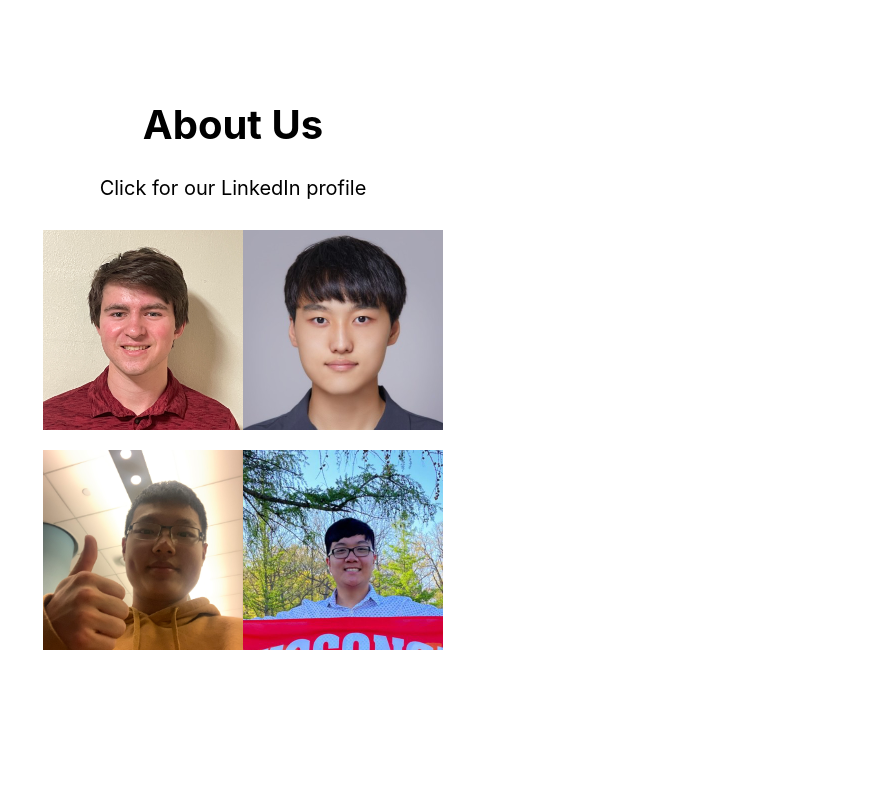
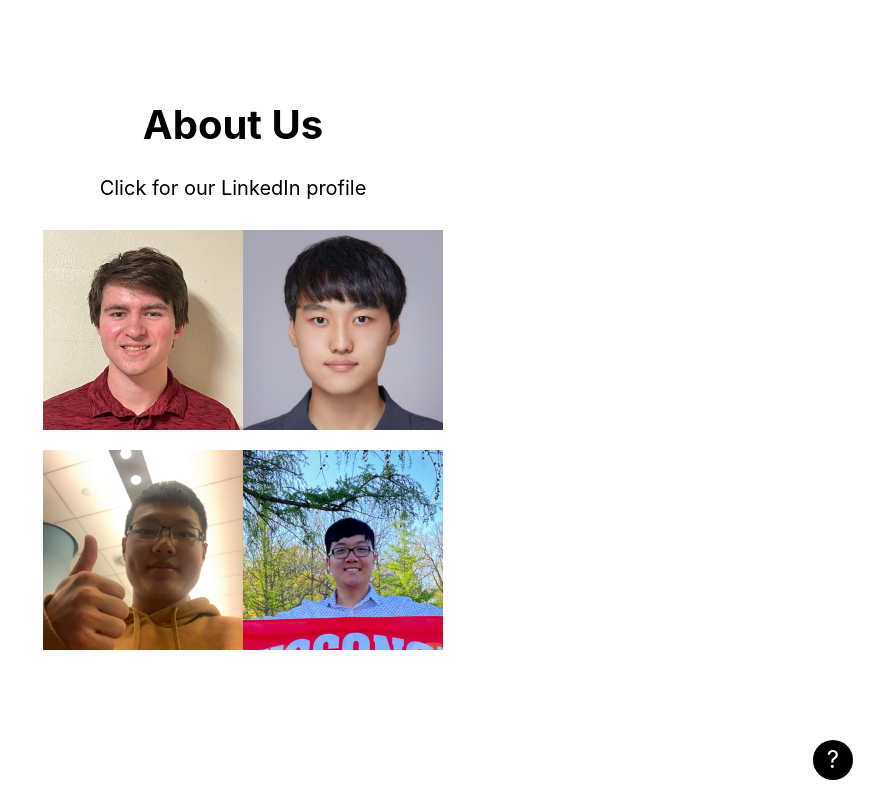
Before and after one commit to DK-Kim4312/pizzaproject, a React (Create React App) app: page /about in a window 1280 px wide. Shown: the whole page, without its empty margins (407-1280 px from the left). Built offline with nearby package versions, Linux system fonts and the light colour scheme.

Commit message:
added path to about page

```diff
--- a/src/Key/Key.css
+++ b/src/Key/Key.css
@@ -3,7 +3,7 @@
 .key {
   position: fixed;
   bottom: 10px;
-  right: 10px;
+  left: 10px;
   z-index: 1;
 }
 
--- a/src/pages/App.js
+++ b/src/pages/App.js
@@ -10,7 +10,7 @@ import Table from './Table';
 import { useParams } from "react-router-dom";
 import About from "./About"
 import Sidebar from "../Sidebar/Sidebar";
-
+import Modal from './Modal'
 
 
 function App() {
@@ -25,6 +25,7 @@ function App() {
         <Route path="/:id" element={<RouteWrapper component={Table} />} />
         <Route path="/about" element={<About/>}></Route>
       </Routes>
+      <Modal/>
     </BrowserRouter>
   );
   function RouteWrapper({ component: Component }) {
--- /dev/null
+++ b/src/pages/Modal.css
@@ -0,0 +1,38 @@
+.modal-container {
+    display: none;
+    position: fixed;
+    top: 0;
+    left: 0;
+    width: 100%;
+    height: 100%;
+    background-color: rgba(0, 0, 0, 0.5);
+  }
+
+  .modal {
+    position: fixed;
+    bottom:0;
+    right: 0;
+    transform:translate(-70%,-80%);
+    background-color: white;
+    padding: 20px;
+    border-radius: 5px;
+  }
+
+  .question-mark {
+    position: fixed;
+    bottom: 20px;
+    right: 20px;
+    width: 40px;
+    height: 40px;
+    background-color: black;
+    color: white;
+    font-size: 24px;
+    text-align: center;
+    line-height: 40px;
+    border-radius: 50%;
+    cursor: pointer;
+  }
+
+  .close-btn {
+    cursor: pointer;
+  }
--- /dev/null
+++ b/src/pages/Modal.js
@@ -0,0 +1,27 @@
+import './Modal.css';
+
+const Modal = () => {
+    const openModal = () => {
+        document.getElementById("modalContainer").style.display = "block";
+    }
+
+    const closeModal = () => {
+        document.getElementById("modalContainer").style.display = "none";
+    }
+
+    return (
+        <>
+            <div className="modal-container" id="modalContainer">
+                <div className="modal" id="modal">
+                    <span className="close-btn" onClick={closeModal}>&times;</span>
+                    <p style={{"textAlign": "left"}}>Explore data around the world in this interactive map. <br/> How many big macs per monthly salary? <br/> Which country has the cheapest beer? <br/> Find out all that and more.</p>
+                    <a href='/about'>About the Creators</a>
+                </div>
+            </div>
+
+            <div className="question-mark" id="questionMark" onClick={openModal}>?</div>
+        </>
+    );
+}
+
+export default Modal;
```
